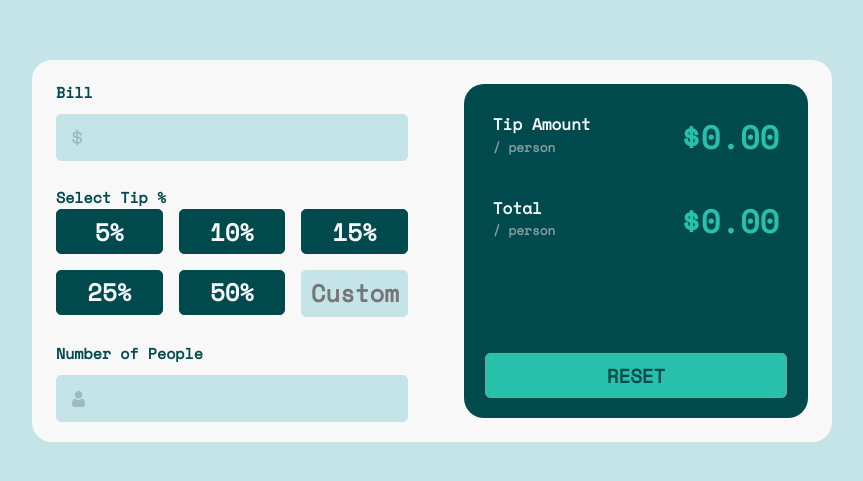
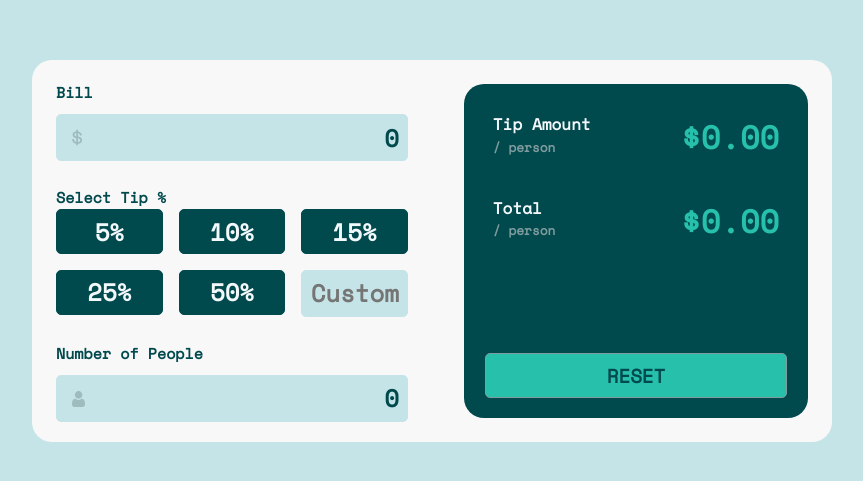
Before and after one commit to diegommelo/front-challenge-tip, a Vue app: page / in a window 1280 px wide. Shown: the part 149-630 px from the top of the page, without its empty margins (208-1071 px from the left). Built offline with nearby package versions, Linux system fonts and the light colour scheme.

Commit message:
feat: add states

```diff
--- a/src/assets/base.css
+++ b/src/assets/base.css
@@ -3,6 +3,7 @@
 /* color palette from <https://github.com/vuejs/theme> */
 :root {
   --vt-c-cyan: hsl(172, 67%, 45%);
+  --vt-c-light-cyan: #9fe8df;
   --vt-c-dark-cyan: hsl(183, 100%, 15%);
   --vt-c-dark-gray-cyan: hsl(186, 14%, 43%);
   --vt-c-dark-gray-cyan-2: hsl(184, 14%, 56%);
@@ -43,6 +44,7 @@
   --primary: var(--vt-c-cyan);
   --primary-dark: var(--vt-c-dark-cyan);
   --primary-light: var(--vt-c-light-gray-cyan);
+  --primary-light-2: var(--vt-c-light-cyan);
 
   --input-background: var(--vt-c-light-gray-cyan);
 }
--- a/src/components/TipConfig.vue
+++ b/src/components/TipConfig.vue
@@ -1,6 +1,6 @@
 <template>
     <section class="c-TipConfig">
-        <BaseInput label="Bill" @input="(e) => setBill(e)">
+        <BaseInput label="Bill" v-model="tipsStore.bill">
             <template #icon>
                 <IconDollar />
             </template>
@@ -9,12 +9,12 @@
             <span>Select Tip %</span>
             <div class="c-TipConfig-TipPercentages">
                 <template v-for="tip in defaultTips" :key="tip">
-                    <button @click="setTip(tip)">{{ tip }}%</button>
+                    <button @click="setTip(tip)" :class="{ 'selected': selectedTip(tip) }">{{ tip }}%</button>
                 </template>
-                <BaseInput placeholder="Custom" />
+                <BaseInput placeholder="Custom" v-model="tipsStore.customTip" @click="setTip(0)"/>
             </div>
         </div>
-        <BaseInput label="Number of People" @input="(e) => setPeople(e)">
+        <BaseInput label="Number of People" v-model="tipsStore.people">
             <template #icon>
                 <IconPerson />
             </template>
@@ -31,14 +31,13 @@ import IconPerson from './icons/IconPerson.vue'
 
 const tipsStore = useTipsStore()
 const defaultTips = ref(tipsStore.defaultTips)
+
 const setTip = (tip) => {
     tipsStore.setTip(tip)
 }
-const setBill = (bill) => {
-    tipsStore.setBill(Number(bill))
-}
-const setPeople = (people) => {
-    tipsStore.setPeople(Number(people))
+
+const selectedTip = (tip) => {
+    return tip == tipsStore.tip
 }
 
 </script>
@@ -80,8 +79,8 @@ const setPeople = (people) => {
     font-weight: bold;
 
     &:hover {
-        background-color: var(--primary);
-        border: 1px solid var(--primary);
+        background-color: var(--primary-light-2);
+        border: 1px solid var(--primary-light-2);
         color: var(--primary-dark);
         cursor: pointer;
     }
--- a/src/components/TipReport.vue
+++ b/src/components/TipReport.vue
@@ -17,12 +17,20 @@
                     <span>${{ total.toFixed(2) }}</span>
                 </div>
             </section>
-            <button class="c-TipReport-Reset">RESET</button>
+            <button class="c-TipReport-Reset" @click="reset">RESET</button>
         </section>
     </section>
 </template>
 
 <script setup>
+import { useTipsStore } from '../stores/tips';
+
+const tipsStore = useTipsStore()
+
+const reset = () => {
+    tipsStore.reset()
+}
+
 defineProps({
     tipAmount: {
         type: Number,
@@ -80,6 +88,12 @@ defineProps({
     height: 2.8rem;
     font-family: 'Space Mono', monospace;
     font-size: 1.2rem;
+    cursor: pointer;
+    &:hover {
+        background-color: var(--primary-light-2);
+        color: var(--primary-dark);
+        border: 1px solid var(--primary-light-2);
+    }
 }
 
 .c-TipReport-Detail {
--- a/src/components/base/BaseInput.vue
+++ b/src/components/base/BaseInput.vue
@@ -1,7 +1,7 @@
 <template>
     <div class="c-TipConfig-Input">
         <label v-if="label">{{ label }}</label>
-        <input type="text" :placeholder="placeholder" @input="(e) => $emit('input', e.target.value)">
+        <input :type="type" :placeholder="placeholder" v-model="value" >
         <i>
             <slot name="icon"></slot>
         </i>
@@ -9,17 +9,38 @@
 </template>
 
 <script setup>
-defineProps({
+
+import { computed } from 'vue'
+
+const props = defineProps({
     label: {
         type: String,
     },
     placeholder: {
         type: String,
         default: ""
+    },
+    modelValue: {
+        type: [String, Number],
+        default: ""
+    },
+    type: {
+        type: String,
+        default: "text"
+    },
+})
+
+const emits = defineEmits(['update:modelValue'])
+
+const value = computed({
+    get() {
+        return props.modelValue
+    },
+    set(val) {
+        emits('update:modelValue', val)
     }
 })
 
-defineEmits(['input'])
 </script>
 
 <style lang="scss" scoped>
--- a/src/stores/tips.js
+++ b/src/stores/tips.js
@@ -4,22 +4,24 @@ import { defineStore } from 'pinia'
 export const useTipsStore = defineStore('tips', () => {
     const bill = ref(0)
     const tip = ref(0)
+    const customTip = ref("")
     const people = ref(0);
     const tipAmount = ref(0);
     const total = ref(0);
     const defaultTips = [5, 10, 15, 25, 50];
 
-    function setBill(value) {
-        bill.value = value;
-    }
-
     function setTip(value) {
         tip.value = value;
     }
 
-    function setPeople(value) {
-        people.value = value;
+    function reset() {
+        bill.value = 0;
+        tip.value = 0;
+        people.value = 0;
+        tipAmount.value = 0;
+        total.value = 0;
+        customTip.value = 0;
     }
 
-    return { bill, tip, people, tipAmount, total, defaultTips, setBill, setTip, setPeople }
+    return { bill, tip, people, tipAmount, total, defaultTips, setTip, customTip, reset }
 })
```
